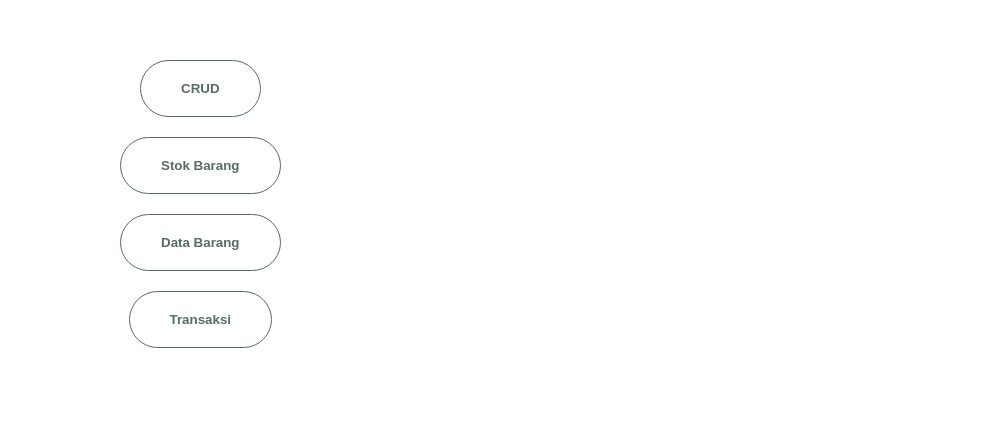
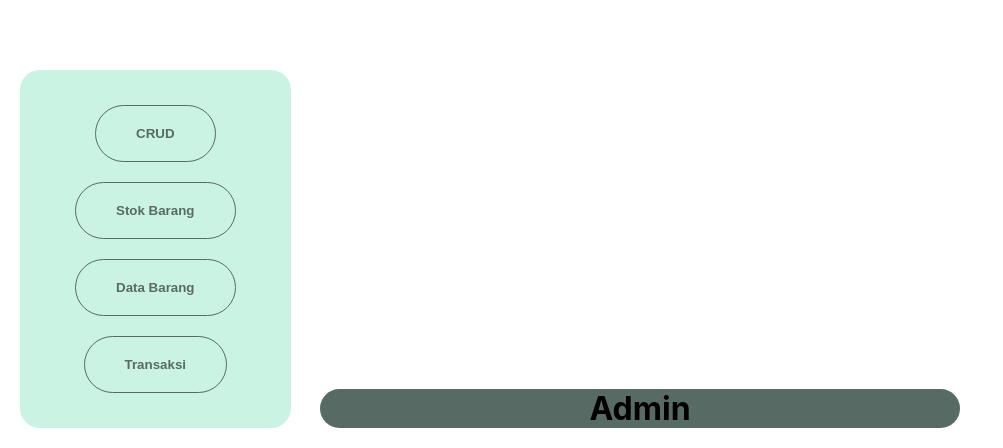
Before and after one commit to navianaa/smart-vendingmachine, a React (Vite) app: page /admin in a window 1280 px wide. Shown: the part 352-800 px from the top of the page, without its empty margins (0-1003 px from the left). Built offline with nearby package versions, Linux system fonts and the light colour scheme.

Commit message:
admin added pst:unfinished

```diff
--- a/src/components/admin/Navbar.jsx
+++ b/src/components/admin/Navbar.jsx
@@ -4,7 +4,6 @@ import { Link } from 'react-router-dom';
 export default function Navbar() {
   return (
     <nav className="navbar-admin">
-
       {/* Bagian Bawah */}
       <div className="navbar-bottom">
         <button>CRUD</button>
--- a/src/css/admin.css
+++ b/src/css/admin.css
@@ -1,14 +1,14 @@
 .navbar-admin {
-  /* background-color: #f0f0f0; Warna latar belakang */
-  margin: 50px;
-  padding: 50px; /* Atur padding sesuai kebutuhan */
+  background-color: #CAF3E4;
+  margin: 20px;
+  padding: 35px; /* Atur padding sesuai kebutuhan */
   display: flex;
   justify-content: space-between;
   align-items: center;
   position: fixed; /* Tetap di posisi ini */
   bottom: 0; /* Posisikan di bagian bawah */
   left: 0; /* Posisikan di bagian kiri */
-
+  border-radius: 20px;
   /* box-shadow: 0 -2px 10px rgba(0, 0, 0, 0.1); Tambahkan bayangan jika perlu */
 }
 
@@ -37,3 +37,18 @@
   background-color: #576B64;
   color: #fff;
 }
+
+.admin-profile{
+  align-items: center;
+  height: auto;
+  width: 50%;
+  background-color: #576B64;
+  padding: auto;
+  margin:20px 20px;
+  bottom: 0;
+  display: flex;
+  position: fixed;
+  border-radius: 20px;
+  flex-direction: column;
+  justify-content: center;
+}
--- a/src/pages/admin/HomeAdmin.jsx
+++ b/src/pages/admin/HomeAdmin.jsx
@@ -6,6 +6,9 @@ export default function HomeAdmin() {
   return (
     <div className='container'>
         <Navbar />
+        <div className="admin-profile">
+            <h1>Admin</h1>
+        </div>
     </div>
   )
 }
```
